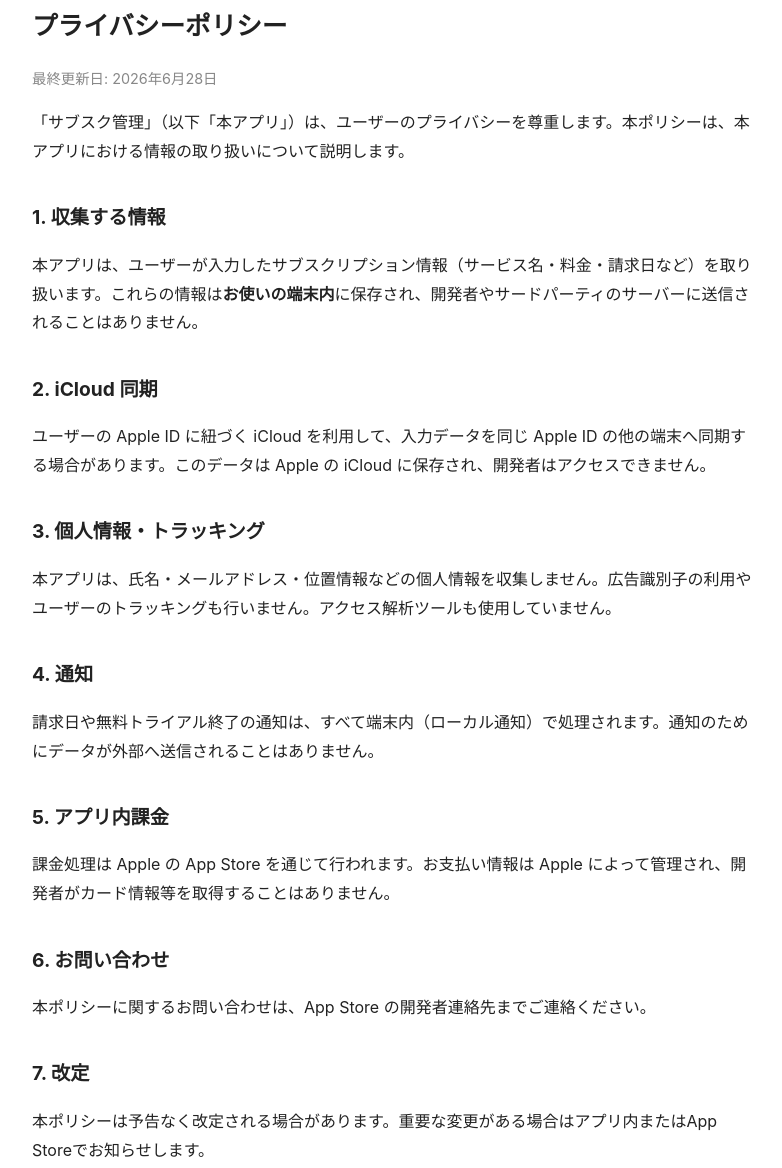
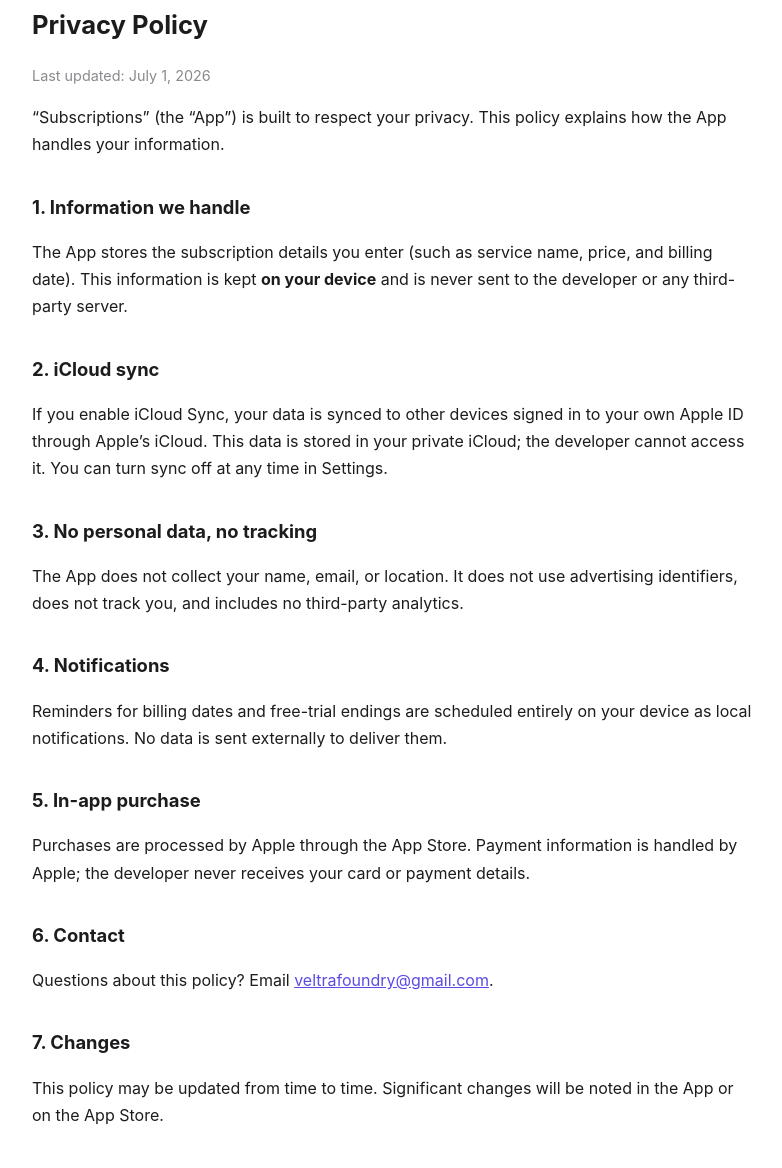
Before and after one commit to skc0626/subskanri, a plain HTML site: page privacy.html in a window 1280 px wide. Shown: the part 37-1205 px from the top of the page, without its empty margins (248-1030 px from the left). Drawn offline with Linux system fonts and the light colour scheme.

Commit message:
Localize support/privacy pages to English, add Terms of Use, reflect v2 (manual entry, iCloud sync)

```diff
--- a/privacy.html
+++ b/privacy.html
@@ -1,41 +1,42 @@
 <!DOCTYPE html>
-<html lang="ja">
+<html lang="en">
 <head>
 <meta charset="UTF-8">
 <meta name="viewport" content="width=device-width, initial-scale=1.0">
-<title>サブスク管理 プライバシーポリシー</title>
+<title>Subscriptions — Privacy Policy</title>
 <style>
-  body { font-family: -apple-system, "Hiragino Sans", sans-serif; line-height: 1.8;
-         max-width: 720px; margin: 40px auto; padding: 0 20px; color: #222; }
-  h1 { font-size: 1.6em; } h2 { font-size: 1.2em; margin-top: 1.8em; }
-  .date { color: #888; font-size: .9em; }
+  body { font-family: -apple-system, BlinkMacSystemFont, "Segoe UI", sans-serif; line-height: 1.7;
+         max-width: 720px; margin: 40px auto; padding: 0 20px; color: #1c1c1e; }
+  h1 { font-size: 1.6em; } h2 { font-size: 1.15em; margin-top: 1.8em; }
+  a { color: #5b4be6; }
+  .date { color: #8a8a8e; font-size: .9em; }
 </style>
 </head>
 <body>
-<h1>プライバシーポリシー</h1>
-<p class="date">最終更新日: 2026年6月28日</p>
+<h1>Privacy Policy</h1>
+<p class="date">Last updated: July 1, 2026</p>
 
-<p>「サブスク管理」（以下「本アプリ」）は、ユーザーのプライバシーを尊重します。本ポリシーは、本アプリにおける情報の取り扱いについて説明します。</p>
+<p>“Subscriptions” (the “App”) is built to respect your privacy. This policy explains how the App handles your information.</p>
 
-<h2>1. 収集する情報</h2>
-<p>本アプリは、ユーザーが入力したサブスクリプション情報（サービス名・料金・請求日など）を取り扱います。これらの情報は<strong>お使いの端末内</strong>に保存され、開発者やサードパーティのサーバーに送信されることはありません。</p>
+<h2>1. Information we handle</h2>
+<p>The App stores the subscription details you enter (such as service name, price, and billing date). This information is kept <strong>on your device</strong> and is never sent to the developer or any third-party server.</p>
 
-<h2>2. iCloud 同期</h2>
-<p>ユーザーの Apple ID に紐づく iCloud を利用して、入力データを同じ Apple ID の他の端末へ同期する場合があります。このデータは Apple の iCloud に保存され、開発者はアクセスできません。</p>
+<h2>2. iCloud sync</h2>
+<p>If you enable iCloud Sync, your data is synced to other devices signed in to your own Apple ID through Apple’s iCloud. This data is stored in your private iCloud; the developer cannot access it. You can turn sync off at any time in Settings.</p>
 
-<h2>3. 個人情報・トラッキング</h2>
-<p>本アプリは、氏名・メールアドレス・位置情報などの個人情報を収集しません。広告識別子の利用やユーザーのトラッキングも行いません。アクセス解析ツールも使用していません。</p>
+<h2>3. No personal data, no tracking</h2>
+<p>The App does not collect your name, email, or location. It does not use advertising identifiers, does not track you, and includes no third-party analytics.</p>
 
-<h2>4. 通知</h2>
-<p>請求日や無料トライアル終了の通知は、すべて端末内（ローカル通知）で処理されます。通知のためにデータが外部へ送信されることはありません。</p>
+<h2>4. Notifications</h2>
+<p>Reminders for billing dates and free-trial endings are scheduled entirely on your device as local notifications. No data is sent externally to deliver them.</p>
 
-<h2>5. アプリ内課金</h2>
-<p>課金処理は Apple の App Store を通じて行われます。お支払い情報は Apple によって管理され、開発者がカード情報等を取得することはありません。</p>
+<h2>5. In-app purchase</h2>
+<p>Purchases are processed by Apple through the App Store. Payment information is handled by Apple; the developer never receives your card or payment details.</p>
 
-<h2>6. お問い合わせ</h2>
-<p>本ポリシーに関するお問い合わせは、App Store の開発者連絡先までご連絡ください。</p>
+<h2>6. Contact</h2>
+<p>Questions about this policy? Email <a href="mailto:veltrafoundry@gmail.com">veltrafoundry@gmail.com</a>.</p>
 
-<h2>7. 改定</h2>
-<p>本ポリシーは予告なく改定される場合があります。重要な変更がある場合はアプリ内またはApp Storeでお知らせします。</p>
+<h2>7. Changes</h2>
+<p>This policy may be updated from time to time. Significant changes will be noted in the App or on the App Store.</p>
 </body>
 </html>
```
Also changed, not shown: index.html (+24 -11 lines), terms.html (added, +40 -0 lines).
